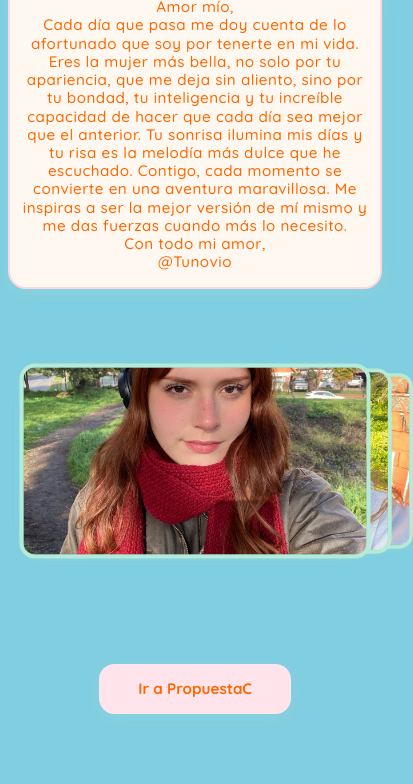
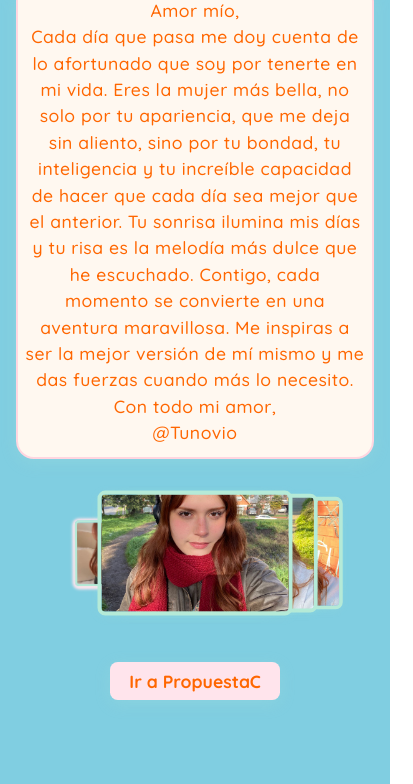
Before and after one commit to Luis23GM/Propuesta_C_Oficial, a plain HTML site: page index.html in a window 390 px wide. Shown: the part 60-844 px from the top of the page, 413 px wide, since content can reach past the window. Drawn offline with Linux system fonts and the light colour scheme.

Commit message:
6°_Responsive

```diff
--- a/Index_ProC/style.css
+++ b/Index_ProC/style.css
@@ -417,3 +417,78 @@ main {
     text-align: center !important;
   }
 }
+@media (max-width: 1220px) {
+  main {
+    display: flex;
+    flex-direction: column;
+    align-items: stretch;
+    min-height: 100vh;
+    padding: 0;
+    width: 100vw;
+  }
+  .content {
+    order: 1;
+    padding: 0 4vw;
+    text-align: center !important;
+    width: 100vw;
+    max-width: 100vw;
+    display: flex;
+    flex-direction: column;
+    align-items: center;
+    justify-content: center;
+  }
+  .content h1 {
+    width: 100%;
+    text-align: center !important;
+    font-size: clamp(1.7rem, 6vw, 2.5rem);
+    margin-bottom: 2vw;
+    padding: 0;
+  }
+  .content p {
+    width: 100%;
+    text-align: center !important;
+    margin: 0 auto 2vw auto !important;
+    padding: 3vw 2vw !important;
+    max-width: 98vw;
+    line-height: 1.5;
+    font-size: clamp(1.1rem, 4vw, 1.3rem);
+  }
+  .stack {
+    position: relative;
+    width: 100vw;
+    min-height: 44vw;
+    margin-bottom: 3vw;
+    padding-top: 3vw;
+    order: 2;
+    height: 44vw;
+    max-width: 100vw;
+  }
+  .card {
+    position: absolute;
+    top: 50%;
+    left: 50%;
+    width: 50vw;
+    height: 32vw;
+    transform: translate(-50%, -50%);
+    margin: 0;
+    box-shadow: 0 2px 8px rgba(181, 234, 215, 0.10);
+    display: flex;
+    align-items: center;
+    justify-content: center;
+  }
+  .card img {
+    height: 100%;
+    width: 100%;
+    object-fit: cover;
+    border-radius: 2vw;
+  }
+  .btn {
+    display: block;
+    order: 3;
+    margin: 3vw auto 0 auto;
+    padding: 2vw 5vw;
+    font-size: clamp(1.1rem, 4vw, 1.3rem);
+    border-radius: 2vw;
+    text-align: center !important;
+  }
+}
```
